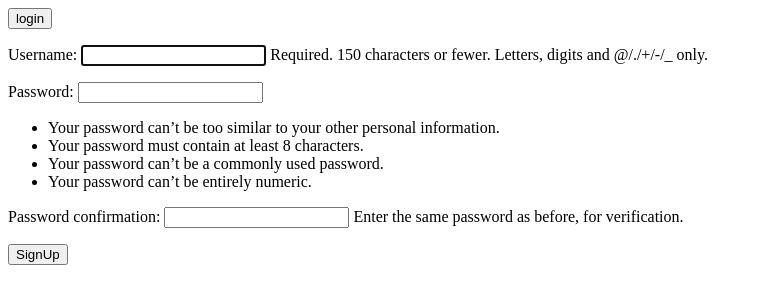
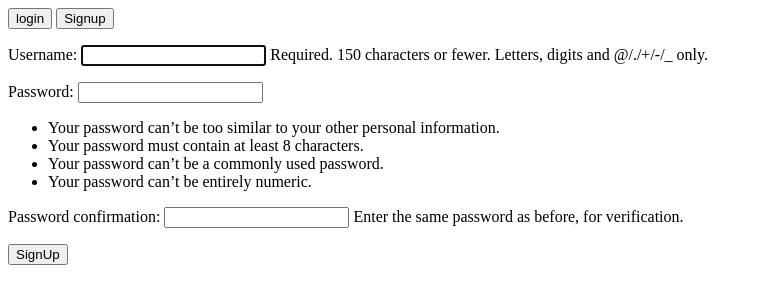
Before and after one commit to minkyungbae/Django, a Django app: page /accounts/signup/ in a window 1280 px wide. Shown: the top 300 px of the page, without its empty margins (0-759 px from the left). Run offline with Django 4.2, Linux system fonts and the light colour scheme.

Commit message:
Fix, add Signup button

```diff
--- a/my_first_pjt/templates/base.html
+++ b/my_first_pjt/templates/base.html
@@ -18,6 +18,8 @@
       {% else %}
       <a href="{% url 'accounts:login'%}">
         <button>login</button></a>
+      <a href="{% url 'accounts:signup'%}">
+        <button>Signup</button></a>
 
       {% endif %}
 
```
